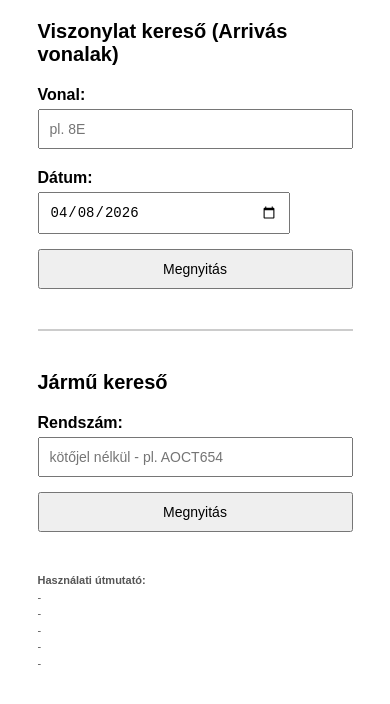
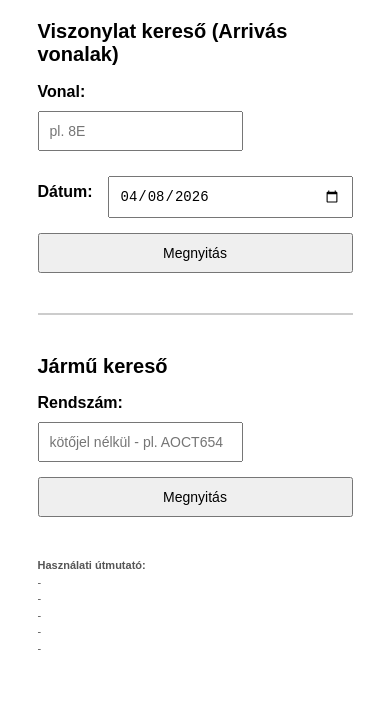
Before and after one commit to owm-a/winmenetrend_kereso, a plain HTML site: page index.html in a window 390 px wide. Drawn offline with Linux system fonts and the light colour scheme.

Commit message:
Update index.html

```diff
--- a/index.html
+++ b/index.html
@@ -7,16 +7,14 @@
 <style>
 body { font-family: Arial, sans-serif; margin: 40px; }
 .container { max-width: 500px; width: 90%; margin: auto; }
-label { display: block; margin-top: 20px; font-weight: bold; }
-input, select, button { margin-top: 5px; padding: 12px; font-size: 16px; box-sizing: border-box; display: block; }
-input, button { width: 100%; max-width: 100%; }
-button { margin-top: 15px; cursor: pointer; }
+label { font-weight: bold; margin-bottom: 5px; display: block; }
+input, select, button { margin-top: 5px; padding: 12px; font-size: 16px; box-sizing: border-box; }
+button { margin-top: 15px; cursor: pointer; width: 100%; }
 
-/* Dátummező: kisebb szélesség, balra igazítva a labelhez */
-input[type="date"] {
-  width: 80%;
-  display: block;
-}
+/* Dátum mező label + input flex */
+.form-group { display: flex; align-items: center; gap: 10px; margin-top: 20px; }
+.form-group label { flex: 0 0 auto; min-width: 60px; }
+.form-group input[type="date"] { flex: 1; width: 80%; }
 
 /* Vonal elválasztó */
 hr.separator {
@@ -38,8 +36,8 @@ hr.separator {
   body { margin: 20px; }
   h2 { font-size: 20px; }
   input, button { font-size: 14px; padding: 10px; }
-  input[type="date"] { width: 80%; }
   .usage { font-size: 11px; }
+  .form-group input[type="date"] { width: 80%; }
 }
 </style>
 </head>
@@ -50,8 +48,10 @@ hr.separator {
     <label for="line">Vonal:</label>
     <input type="text" id="line" placeholder="pl. 8E">
 
-    <label for="date">Dátum:</label>
-    <input type="date" id="date">
+    <div class="form-group">
+      <label for="date">Dátum:</label>
+      <input type="date" id="date">
+    </div>
 
     <button type="submit">Megnyitás</button>
   </form>
@@ -111,9 +111,9 @@ function openLine() {
   if(line === "126") line = "1260";
   if(line === "131" || line === "231" || line === "231B") line = "1310";
   if(line === "133E") line === "1335";
-  if(line === "134") line === "1340";
-  if(line === "138") line === "1380";
-  if(line === "139") line === "1390";
+  if(line === "134") line = "1340";
+  if(line === "138") line = "1380";
+  if(line === "139") line = "1390";
   if(line === "142E") line = "1425";
   if(line === "147" || line === "170" || line === "270") line = "1470";
   if(line === "148") line = "1480";
```
